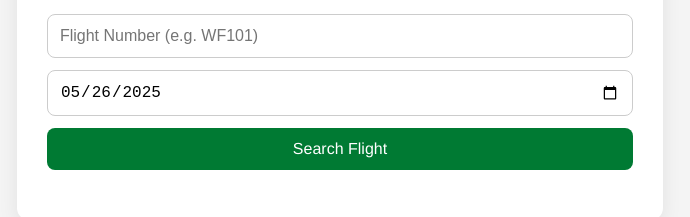
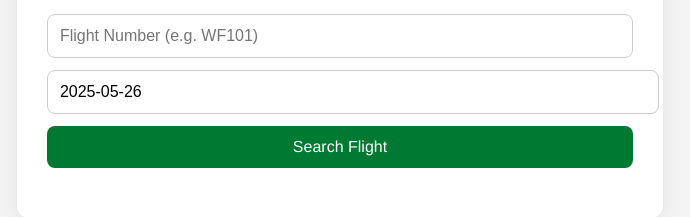
Before and after one commit to tobolovskaya/Flight-status-app, a React (Vite) app: page / in a window 1280 px wide. Shown: the part 175-392 px from the top of the page, without its empty margins (330-1020 px from the left). Built offline with nearby package versions, Linux system fonts and the light colour scheme.

Commit message:
datepicker

```diff
--- a/package.json
+++ b/package.json
@@ -10,9 +10,11 @@
     "preview": "vite preview"
   },
   "dependencies": {
+    "date-fns": "^4.1.0",
     "i18next": "^25.2.1",
     "i18next-browser-languagedetector": "^8.1.0",
     "react": "^19.1.0",
+    "react-datepicker": "^8.4.0",
     "react-dom": "^19.1.0",
     "react-i18next": "^15.5.2",
     "react-icons": "^5.5.0"
--- a/src/App.css
+++ b/src/App.css
@@ -101,6 +101,14 @@ h1 {
   margin-top: 0;
 }
 
+.custom-datepicker {
+  width: 100%;
+  padding: 10px;
+  font-size: 1rem;
+  border: 1px solid #ccc;
+  border-radius: 6px;
+}
+
 /* Статуси */
 .status-landed { color: #007a33; font-weight: bold; }
 .status-delayed { color: #f0ad4e; font-weight: bold; }
--- a/src/App.jsx
+++ b/src/App.jsx
@@ -4,12 +4,20 @@ import { fetchFlightStatus } from './api/aviationAPI';
 import PlaneSpinner from './component/PlaneSpinner';
 import { useTranslation } from 'react-i18next';
 
+import DatePicker from 'react-datepicker';
+import 'react-datepicker/dist/react-datepicker.css';
+import { registerLocale } from 'react-datepicker';
+import en from 'date-fns/locale/en-US';
+import no from 'date-fns/locale/nb';
+import ua from 'date-fns/locale/uk';
+
+registerLocale('en', en);
+registerLocale('no', no);
+registerLocale('ua', ua);
+
 function App() {
   const [flightNumberInput, setFlightNumberInput] = useState('');
-  const [dateInput, setDateInput] = useState(() => {
-    const today = new Date();
-    return today.toISOString().split('T')[0];
-  });
+  const [dateInput, setDateInput] = useState(new Date());
   const [foundFlight, setFoundFlight] = useState(null);
   const [searchMessage, setSearchMessage] = useState('');
   const [isLoading, setIsLoading] = useState(false);
@@ -34,14 +42,16 @@ function App() {
       return;
     }
 
-    const result = await fetchFlightStatus(flightNumberInput, dateInput);
+    const formattedDate = dateInput.toISOString().split('T')[0];
+
+    const result = await fetchFlightStatus(flightNumberInput, formattedDate);
 
     if (result.found) {
       setFoundFlight(result.flight);
     } else {
       setSearchMessage(t('notFound', {
         number: flightNumberInput,
-        date: dateInput
+        date: formattedDate
       }));
     }
 
@@ -71,10 +81,12 @@ function App() {
           onChange={(e) => setFlightNumberInput(e.target.value.toUpperCase())}
           placeholder={t('placeholderFlight')}
         />
-        <input
-          type="date"
-          value={dateInput}
-          onChange={(e) => setDateInput(e.target.value)}
+        <DatePicker
+          selected={dateInput}
+          onChange={(date) => setDateInput(date)}
+          dateFormat="yyyy-MM-dd"
+          locale={i18n.language}
+          className="custom-datepicker"
         />
         <button onClick={handleSearch}>{t('button')}</button>
       </div>
```
Also changed, not shown: 1 other file (tests, documents, lock files or other folders).
